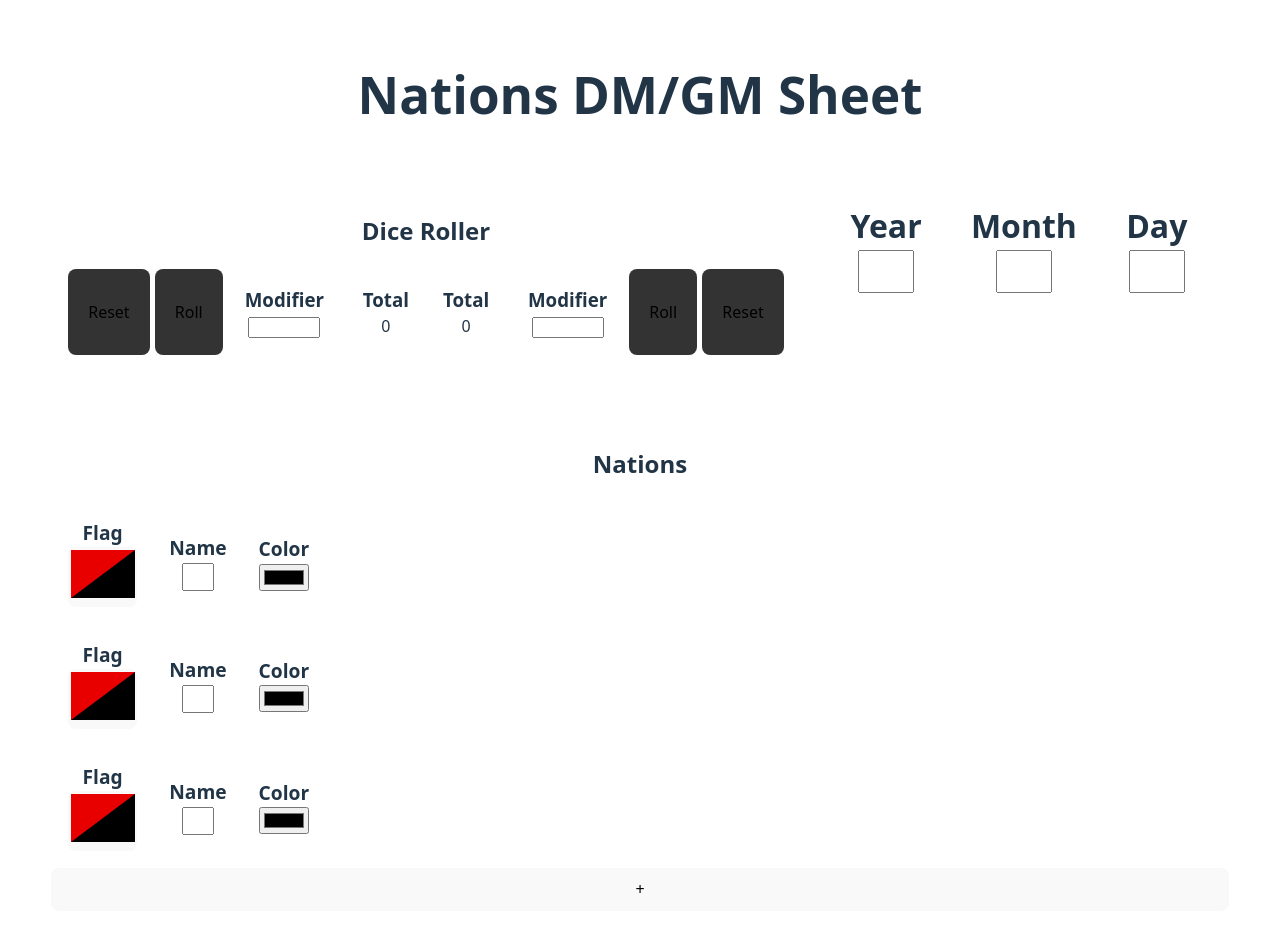
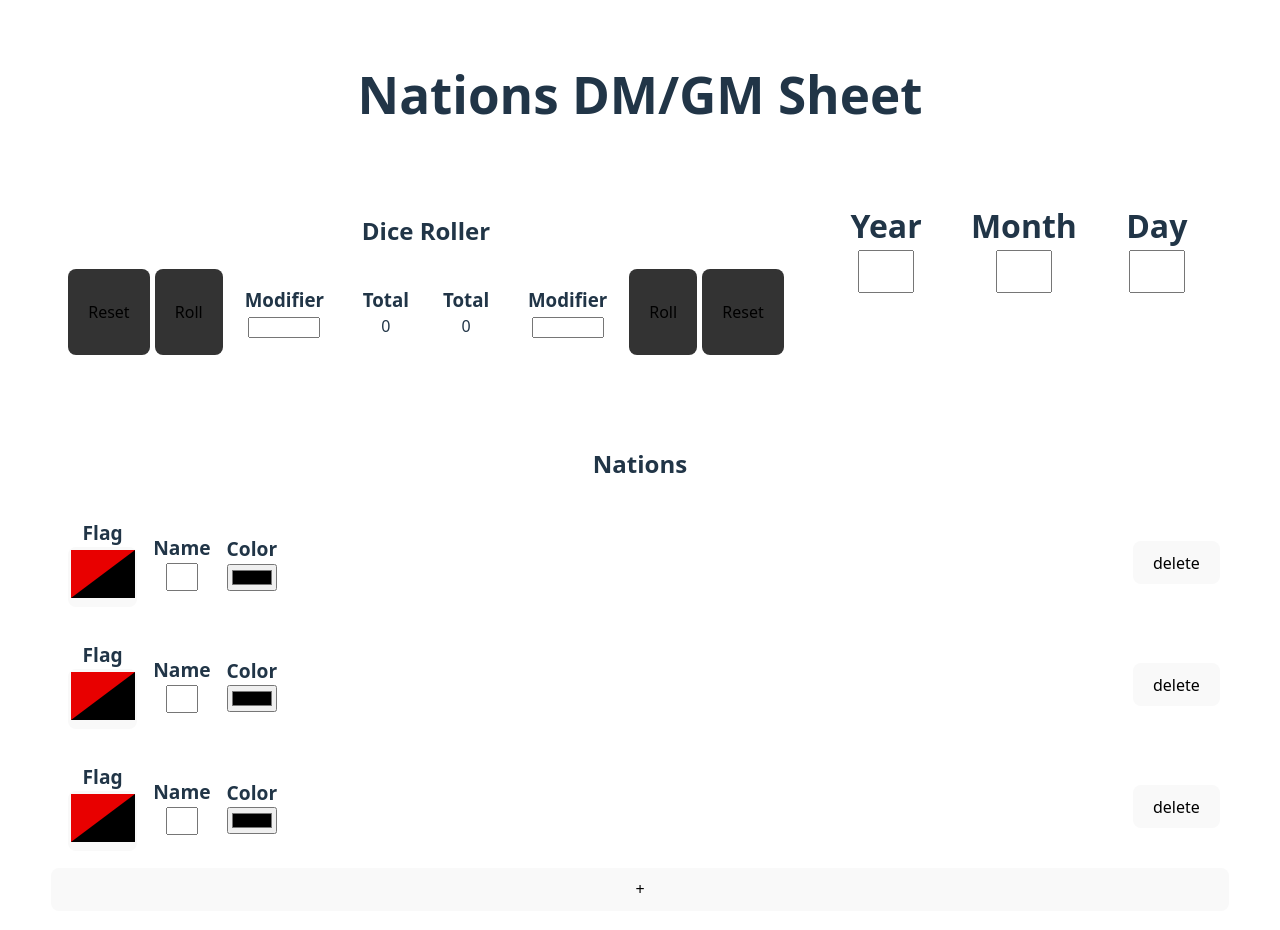
Before and after one commit to AlexanderChernyshev/nations_dm_sheet, a React (Vite) app: page / in a window 1280 px wide. Built offline with nearby package versions, Linux system fonts and the light colour scheme.

Commit message:
delete button on nation sheets

```diff
--- a/src/App.css
+++ b/src/App.css
@@ -136,6 +136,7 @@
   padding: 0.5rem;
   border: solid white 0.1rem;
   border-radius: 0.5rem;
+  justify-content: space-between;
 }
 
 .nation-sheet section {
@@ -158,6 +159,11 @@
   field-sizing: content;
 }
 
+.nation-sheet div {
+  display: flex;
+  flex-direction: row;
+}
+
 ::backdrop {
   background-image: linear-gradient(45deg,
       gold,
--- a/src/App.tsx
+++ b/src/App.tsx
@@ -19,10 +19,17 @@ function App() {
     getRandID(),
   ]);
 
-  const nationSheets = nationsSheetsList.map((id) => <NationSheet key={id} />);
+  const nationSheets = nationsSheetsList.map((id) => (
+    <NationSheet key={id} onDelete={deleteSheet} id={id} />
+  ));
 
   function addSheet() {
     setNationsSheetsList([...nationsSheetsList, getRandID()]);
+  }
+
+  function deleteSheet(activeID: number) {
+    const newArr = nationsSheetsList.filter((id) => id !== activeID);
+    setNationsSheetsList(newArr);
   }
 
   return (
--- a/src/NationSheet.tsx
+++ b/src/NationSheet.tsx
@@ -1,11 +1,18 @@
 import { useState } from "react";
 import { type FlagInfo, Flag } from "./Flag.tsx";
 
-function NationSheet() {
+function NationSheet({
+  onDelete,
+  id,
+}: {
+  onDelete: (id: number) => void;
+  id: number;
+}) {
   const [flag, setFlag] = useState<FlagInfo | null>(null);
 
   return (
     <section className="nation-sheet">
+      <div>
         <Flag onFlagSelected={setFlag} selectedFlag={flag} />
         <section className="nation-name">
           <p>Name</p>
@@ -15,6 +22,8 @@ function NationSheet() {
           <p>Color</p>
           <input type="color"></input>
         </section>
+      </div>
+      <button onClick={() => onDelete(id)}>delete</button>
     </section>
   );
 }
```
Lines whose indentation alone changed are shown as unchanged.
